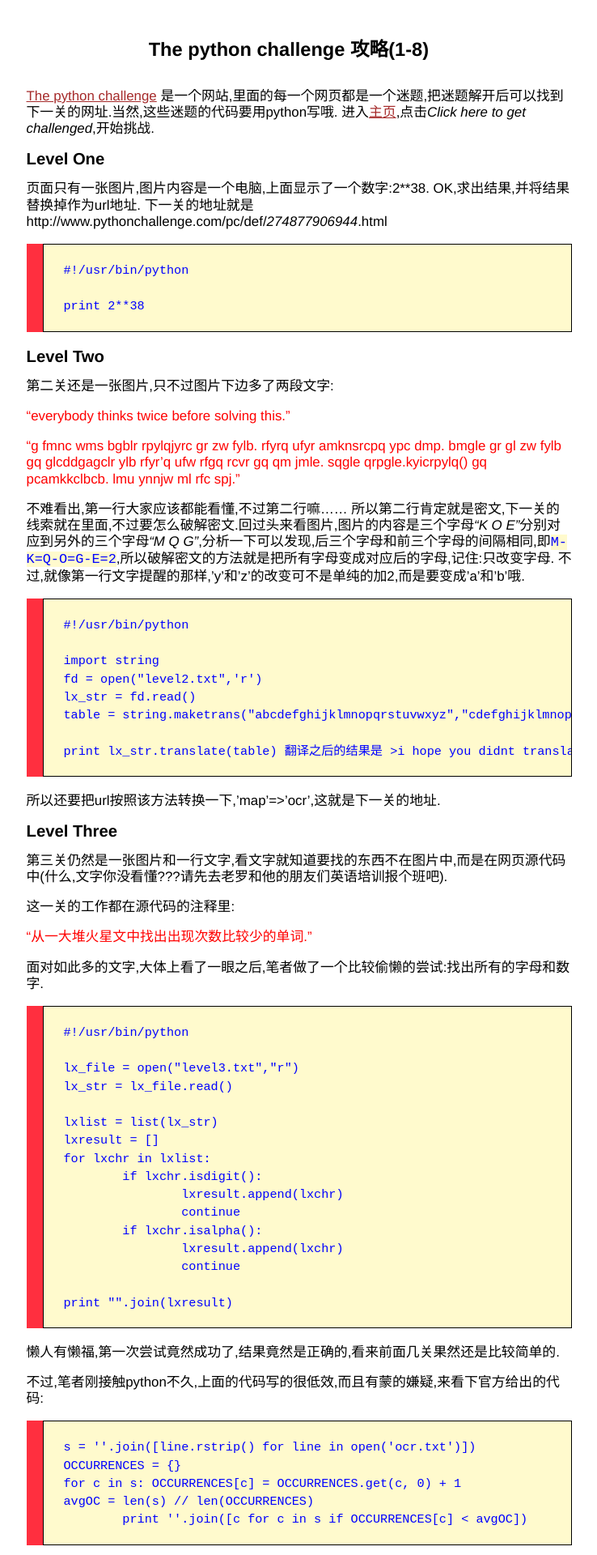
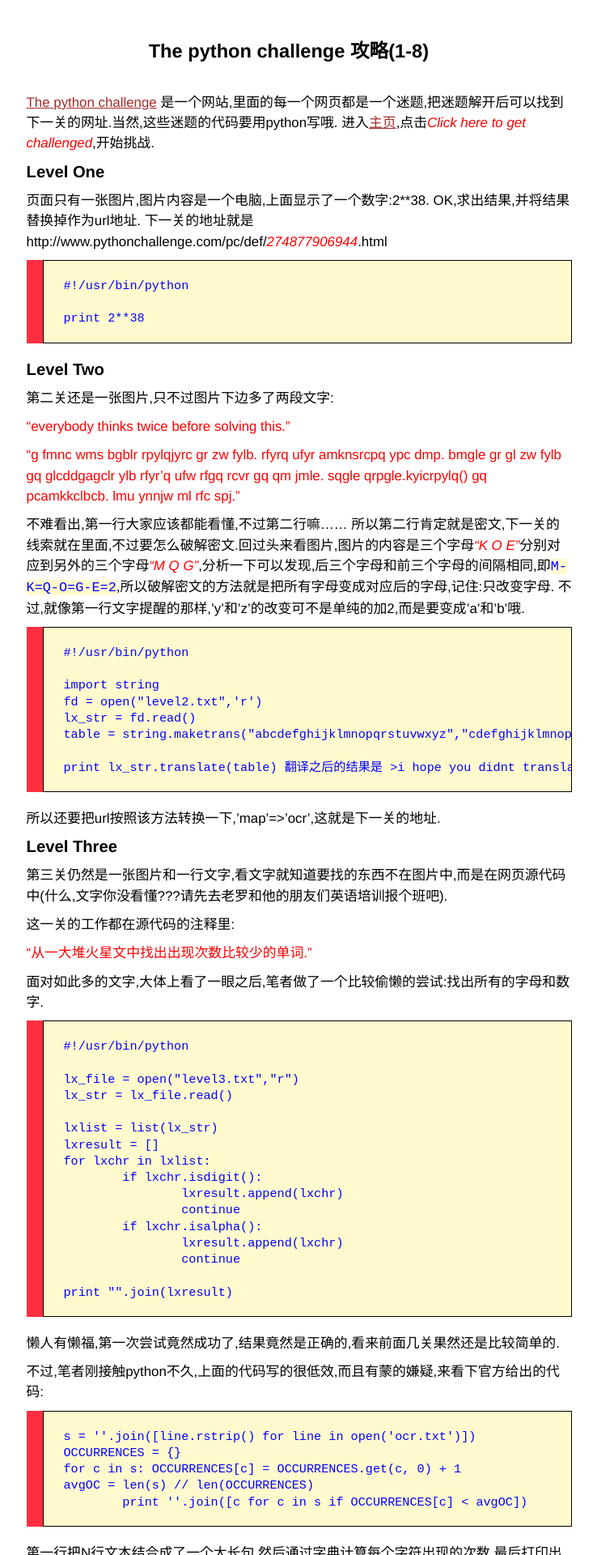
Before and after one commit to byrlx/byrlx.github.io, a Jekyll site: the page built from _posts/2013-06-16-the-python-challenge-攻略-(1-8).md, in a window 1280 px wide. Shown: the top 1920 px of the page at 81% size, without its empty margins (270-1008 px from the left). Built offline with Jekyll 4.4.1, drawn with Linux system fonts in a browser that asks for light colours; Markdown is read by kramdown in place of the engine named in the settings.

Commit message:
modify post 'challen'

```diff
--- a/css/screen.css
+++ b/css/screen.css
@@ -37,7 +37,7 @@ body {
 	  }
 
 	  p {
-		  margin: 1em 0;
+		  margin: 10px 0;
 	  }
 
 	  a {
@@ -98,6 +98,9 @@ body {
 		  margin-bottom: 2em;
 	  }
 
+	  .site em{
+	  	color: red;
+	  }
 	  .site .title a {
 		  color: #a00;
 		  text-decoration: none;
@@ -161,12 +164,12 @@ body {
 	  /*****************************************************************************/
 
 	  .lxpost {
-		  line-height: 1.2em;
 	  }
 
 	  /* standard */
 
 	  .lxpost pre {
+		  line-height: 1.2em;
 		  border: 1px solid #aaa;
 		  border-color:#000;
 		  border-width:1px;
```
